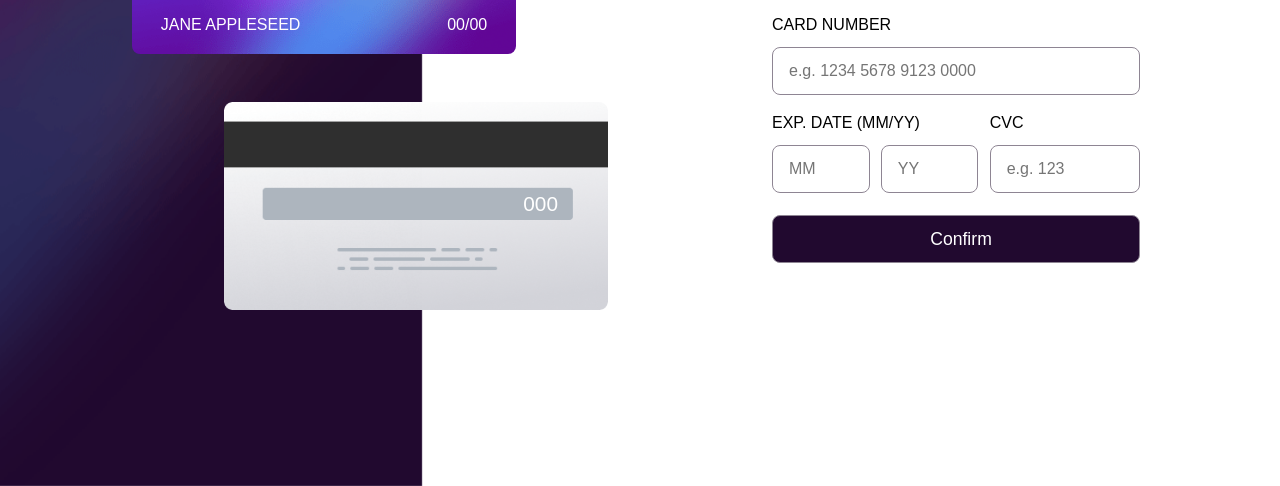
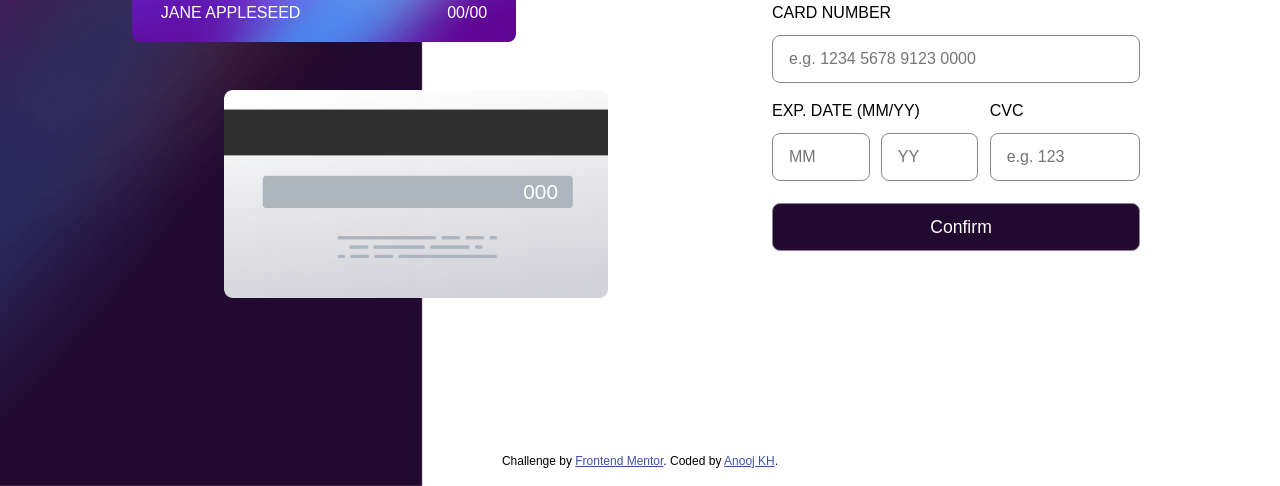
Before and after one commit to Anooj-KH/Frontend-mentor-Interactive-card-details-form, a plain HTML site: page index.html in a window 1280 px wide. Shown: the part 314-800 px from the top of the page. Drawn offline with Linux system fonts and the light colour scheme.

Commit message:
final commit

```diff
--- a/css/styles.css
+++ b/css/styles.css
@@ -8,7 +8,7 @@ body {
 }
 
 .content {
-    height: 98vh;
+    height: 95vh;
     width: 100%;
     display: flex;
     justify-content: space-around;
--- a/index.html
+++ b/index.html
@@ -13,7 +13,7 @@
   <!-- Feel free to remove these styles or customise in your own stylesheet 👍 -->
   <style>
     .attribution {
-      font-size: 11px;
+      font-size: 12px;
       text-align: center;
     }
 
@@ -79,6 +79,11 @@
     </div>
   </main>
   <script src="js/scripts.js"></script>
+
+  <div class="attribution">
+    Challenge by <a href="https://www.frontendmentor.io?ref=challenge" target="_blank">Frontend Mentor</a>.
+    Coded by <a href="#">Anooj KH</a>.
+  </div>
 </body>
 
 </html>
```
